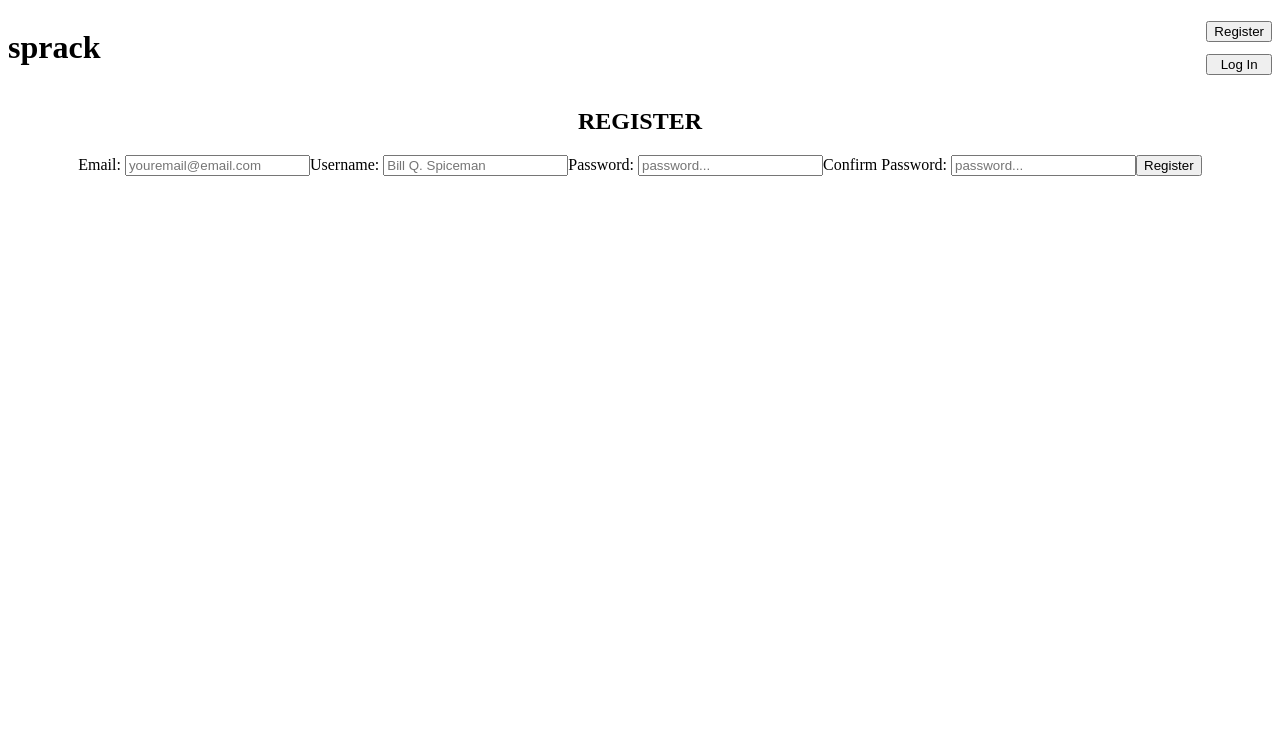
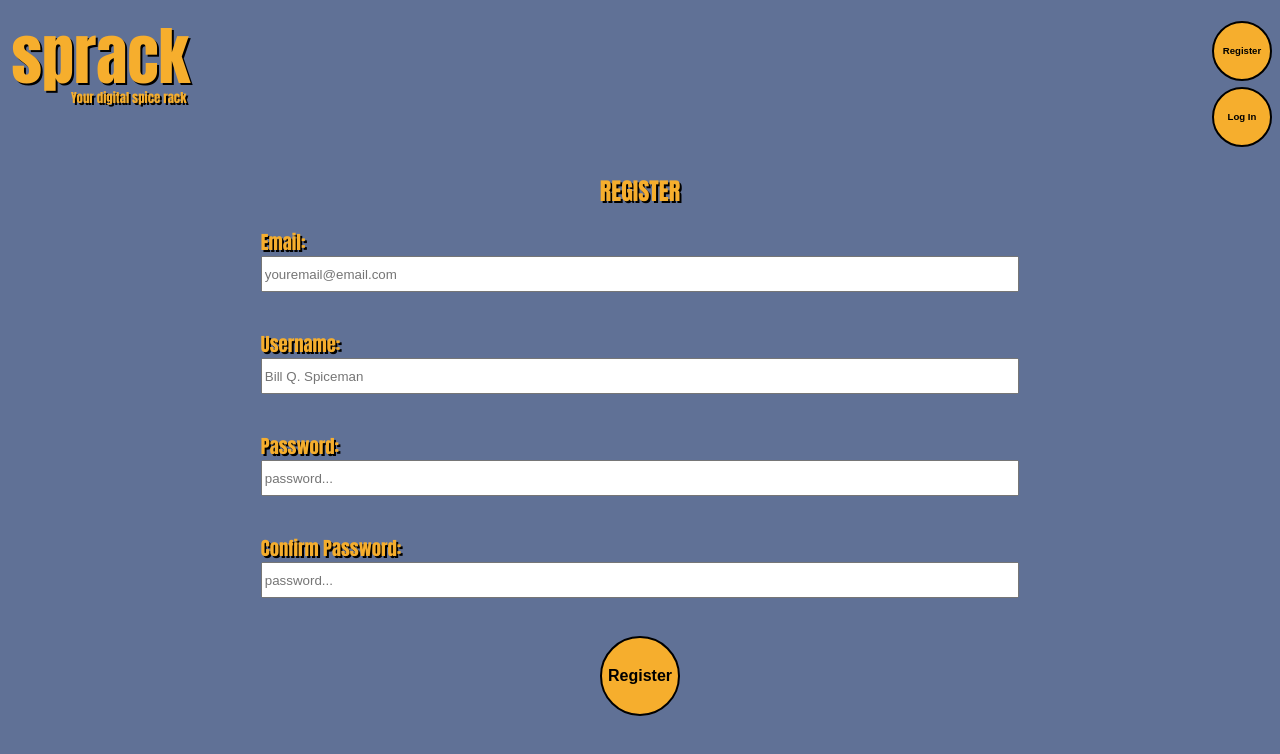
Before and after one commit to rbannal86/sprack, a React (Create React App) app: page / in a window 1280 px wide. Both pictures are taken after a click on the button "Register". Shown: the top 754 px of the page. Built offline with nearby package versions, Linux system fonts and the light colour scheme; no server answers.

Commit message:
added more styling

```diff
--- a/public/index.html
+++ b/public/index.html
@@ -10,6 +10,10 @@
       content="Web site created using create-react-app"
     />
     <link rel="apple-touch-icon" href="%PUBLIC_URL%/logo192.png" />
+    <link
+      href="https://fonts.googleapis.com/css2?family=Anton&family=Lato&display=swap"
+      rel="stylesheet"
+    />
     <!--
       manifest.json provides metadata used when your web app is installed on a
       user's mobile device or desktop. See https://developers.google.com/web/fundamentals/web-app-manifest/
--- a/src/App.css
+++ b/src/App.css
@@ -1,38 +1,15 @@
 .App {
   text-align: center;
+  font-family: "Lato", sans-serif;
 }
 
-.App-logo {
-  height: 40vmin;
-  pointer-events: none;
+h1,
+h2,
+h3,
+h4,
+h5 {
+  font-family: "Anton", sans-serif;
+  font-weight: lighter;
+  color: #f6ae2d;
+  text-shadow: 2px 2px black;
 }
-
-@media (prefers-reduced-motion: no-preference) {
-  .App-logo {
-    animation: App-logo-spin infinite 20s linear;
-  }
-}
-
-.App-header {
-  background-color: #282c34;
-  min-height: 100vh;
-  display: flex;
-  flex-direction: column;
-  align-items: center;
-  justify-content: center;
-  font-size: calc(10px + 2vmin);
-  color: white;
-}
-
-.App-link {
-  color: #61dafb;
-}
-
-@keyframes App-logo-spin {
-  from {
-    transform: rotate(0deg);
-  }
-  to {
-    transform: rotate(360deg);
-  }
-}
--- a/src/Components/Header/Header.css
+++ b/src/Components/Header/Header.css
@@ -8,4 +8,44 @@
   display: flex;
   flex-direction: column;
   justify-content: space-evenly;
+  margin-top: 1%;
 }
+
+.header_button {
+  border: 2px solid black;
+  height: 60px;
+  width: 60px;
+  border-radius: 50%;
+  font-size: 0.6rem;
+  margin-bottom: 10%;
+  background-color: #f6ae2d;
+  font-weight: bolder;
+  text-align: center;
+}
+
+.header_title {
+  font-size: 4rem;
+  margin-left: 2%;
+  margin-top: 0;
+  color: #f6ae2d;
+  text-shadow: 2px 2px black;
+  margin-bottom: 0;
+  padding-bottom: 0;
+  height: 80px;
+}
+
+.header_subtitle {
+  font-size: 0.8rem;
+  margin-left: 3%;
+  color: #f6ae2d;
+  text-shadow: 2px 2px black;
+  margin-top: 0;
+}
+
+.header_title_div {
+  display: flex;
+  flex-direction: column;
+  width: fit-content;
+  margin-top: 0;
+  text-align: right;
+}
--- a/src/Components/Header/Header.js
+++ b/src/Components/Header/Header.js
@@ -4,13 +4,27 @@ import "./Header.css";
 const Header = (props) => {
   return (
     <div className="header_div">
-      <h1>sprack</h1>
+      <div className={"header_title_div"}>
+        <h1 className={"header_title"}>sprack</h1>
+        <h2 className={"header_subtitle"}>Your digital spice rack</h2>
+      </div>
+
       {props.userData ? (
         <button onClick={() => props.setUserData(null)}>Log Out</button>
       ) : (
         <div className={"header_buttons"}>
-          <button onClick={() => props.setDisplay("register")}>Register</button>
-          <button onClick={() => props.setDisplay("login")}>Log In</button>
+          <button
+            className={"header_button"}
+            onClick={() => props.setDisplay("register")}
+          >
+            Register
+          </button>
+          <button
+            className={"header_button"}
+            onClick={() => props.setDisplay("login")}
+          >
+            Log In
+          </button>
         </div>
       )}
     </div>
--- /dev/null
+++ b/src/Components/UserLogin/UserLogin.css
@@ -0,0 +1,41 @@
+.login_main {
+  display: flex;
+  flex-direction: column;
+  width: 60%;
+  margin: auto;
+}
+
+.login_form {
+  display: flex;
+  flex-direction: column;
+  text-align: left;
+}
+
+.login_input {
+  margin-bottom: 5%;
+  height: 30px;
+}
+
+.login_label {
+  margin: auto;
+}
+
+.login_button {
+  border: 2px solid black;
+  height: 80px;
+  width: 80px;
+  border-radius: 50%;
+  font-size: 1rem;
+  margin-bottom: 10%;
+  background-color: #f6ae2d;
+  font-weight: bolder;
+  text-align: center;
+  align-self: center;
+}
+
+.login_error {
+  font-weight: bolder;
+  color: red;
+  text-shadow: 1px 1px black;
+  margin-top: 5%;
+}
--- a/src/Components/UserLogin/UserLogin.js
+++ b/src/Components/UserLogin/UserLogin.js
@@ -1,5 +1,6 @@
 import React, { useState } from "react";
 import FSServices from "../../Services/FSServices";
+import "./UserLogin.css";
 
 const UserLogin = (props) => {
   const [email, setEmail] = useState("");
@@ -32,11 +33,14 @@ const UserLogin = (props) => {
   };
 
   return (
-    <div>
-      <h2>LOGIN</h2>
-      <form onSubmit={(e) => submitLogin(e)}>
-        <label htmlFor="user_email_login">Account Email: </label>
+    <div className={"login_main"}>
+      <h2 className={"login_title"}>LOGIN</h2>
+      <form onSubmit={(e) => submitLogin(e)} className={"login_form"}>
+        <label htmlFor="user_email_login">
+          <h3 className={"login_label"}>Account Email: </h3>
+        </label>
         <input
+          className="login_input"
           id="user_email_login"
           type="email"
           placeholder="youremail@email.com"
@@ -44,15 +48,18 @@ const UserLogin = (props) => {
           value={email}
           onChange={(e) => setInputState(e)}
         />
-        <label htmlFor="user_password_login">Password: </label>
+        <label htmlFor="user_password_login">
+          <h3 className={"login_label"}>Password: </h3>
+        </label>
         <input
+          className="login_input"
           id="user_password_login"
           type="password"
           placeholder="password..."
           name="user_password_login"
           onChange={(e) => setInputState(e)}
         />
-        <button>Log In</button>
+        <button className={"login_button"}>Log In</button>
       </form>
       <div className="login_error">{error}</div>
     </div>
--- /dev/null
+++ b/src/Components/UserRegister/UserRegister.css
@@ -0,0 +1,41 @@
+.register_main {
+  display: flex;
+  flex-direction: column;
+  width: 60%;
+  margin: auto;
+}
+
+.register_form {
+  display: flex;
+  flex-direction: column;
+  text-align: left;
+}
+
+.register_input {
+  margin-bottom: 5%;
+  height: 30px;
+}
+
+.register_label {
+  margin: auto;
+}
+
+.register_button {
+  border: 2px solid black;
+  height: 80px;
+  width: 80px;
+  border-radius: 50%;
+  font-size: 1rem;
+  margin-bottom: 10%;
+  background-color: #f6ae2d;
+  font-weight: bolder;
+  text-align: center;
+  align-self: center;
+}
+
+.register_error {
+  font-weight: bolder;
+  color: red;
+  text-shadow: 1px 1px black;
+  margin-top: 5%;
+}
--- a/src/Components/UserRegister/UserRegister.js
+++ b/src/Components/UserRegister/UserRegister.js
@@ -1,5 +1,6 @@
 import React, { useState } from "react";
 import FSServices from "../../Services/FSServices";
+import "./UserRegister.css";
 
 const UserRegister = (props) => {
   const [error, setError] = useState("");
@@ -13,12 +14,18 @@ const UserRegister = (props) => {
   );
 
   const submitRegistration = async (e) => {
+    document.getElementById("register_submit_button").disabled = true;
     e.preventDefault();
-    if (!passRegex.test(password))
+    if (!passRegex.test(password)) {
+      document.getElementById("register_submit_button").disabled = false;
       return setError(
         "Password must be eight characters or longer and contain at least 1 lowercase, 1 uppercase, 1 numeric, and one special character. We take your spice rack security very seriously!"
       );
-    if (password !== confirmPassword) return setError("Passwords Do Not Match");
+    }
+    if (password !== confirmPassword) {
+      document.getElementById("register_submit_button").disabled = false;
+      return setError("Passwords Do Not Match");
+    }
     let userId = await FSServices.registerNewUser(email, password, userName);
     console.log(userId);
     props.setUserData(userId);
@@ -46,11 +53,14 @@ const UserRegister = (props) => {
   };
 
   return (
-    <div>
-      <h2>REGISTER</h2>
-      <form onSubmit={(e) => submitRegistration(e)}>
-        <label htmlFor="user_email">Email: </label>
+    <div className={"register_main"}>
+      <h2 className={"register_title"}>REGISTER</h2>
+      <form onSubmit={(e) => submitRegistration(e)} className={"register_form"}>
+        <label htmlFor="user_email">
+          <h3 className={"register_label"}>Email: </h3>
+        </label>
         <input
+          className={"register_input"}
           id="user_email"
           type="email"
           placeholder="youremail@email.com"
@@ -58,33 +68,49 @@ const UserRegister = (props) => {
           value={email}
           onChange={(e) => setInputState(e)}
         ></input>
-        <label htmlFor="user_name">Username: </label>
+        <label htmlFor="user_name">
+          <h3 className={"register_label"}>Username: </h3>
+        </label>
         <input
+          className={"register_input"}
           id="user_name"
           type="text"
           placeholder="Bill Q. Spiceman"
           value={userName}
           onChange={(e) => setInputState(e)}
         />
-        <label htmlFor="user_password">Password: </label>
+        <label htmlFor="user_password">
+          <h3 className={"register_label"}>Password: </h3>
+        </label>
         <input
+          className={"register_input"}
           id="user_password"
           type="password"
           placeholder="password..."
           name="user_password"
           onChange={(e) => setInputState(e)}
         ></input>
-        <label htmlFor="user_password_confirm">Confirm Password: </label>
+        <label htmlFor="user_password_confirm">
+          <h3 className={"register_label"}>Confirm Password: </h3>
+        </label>
         <input
+          className={"register_input"}
           id="user_password_comfirm"
           type="password"
           placeholder="password..."
           name="user_password_confirm"
           onChange={(e) => setInputState(e)}
         />
-        <button>Register</button>
+
+        <button
+          type={"submit"}
+          id={"register_submit_button"}
+          className={"register_button"}
+        >
+          Register
+        </button>
       </form>
-      {error ? <div>{error}</div> : null}
+      {error ? <div className={"register_error"}>{error}</div> : null}
     </div>
   );
 };
--- a/src/Services/FSServices.js
+++ b/src/Services/FSServices.js
@@ -27,6 +27,7 @@ const FSServices = {
   },
 
   async registerNewUser(email, password, displayName) {
+    console.log("registering new user");
     try {
       let user = await app
         .auth()
--- a/src/index.css
+++ b/src/index.css
@@ -1,3 +1,4 @@
 body {
   box-sizing: border-box;
+  background-color: #607196;
 }
```
Also changed, not shown: sprackNotes.txt.
